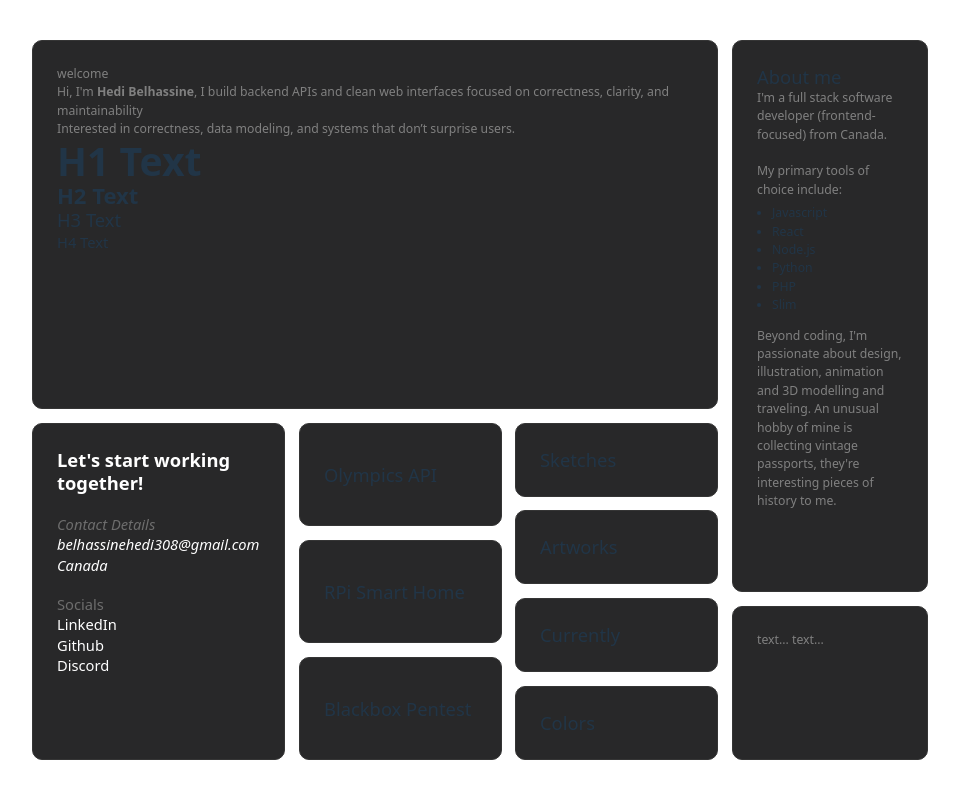
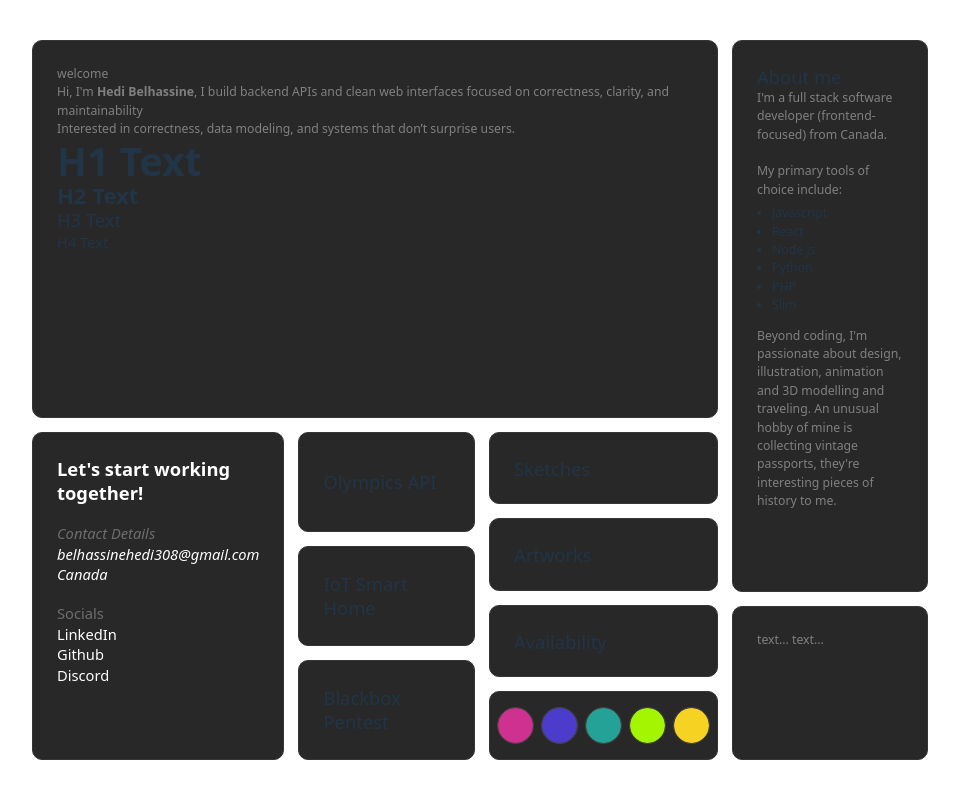
Before and after one commit to hedi3489/my-portfolio, a React (Vite) app: page / in a window 1280 px wide. Shown: the whole page, without its empty margins (160-1119 px from the left). Built offline with nearby package versions, Linux system fonts and the light colour scheme.

Commit message:
Adding themes card

```diff
--- a/src/Cards.css
+++ b/src/Cards.css
@@ -9,28 +9,66 @@
 /* =============== BIO-CARD =============== */
 .bio-card {
   min-width:100%;
-  flex: 6;
+  flex: 5;
 }
 
-/* =============== PROJECT-CARDS =============== */
-.project-card {
+/* =============== LITTLE-CARDS =============== */
+.little-card {
   align-content: center;
 
   flex: 1;
   min-width: 80px;
   min-height: 50px;
-
-  transform-origin: center;
+}
+  /* transform-origin: center;
   will-change: transform;
   transition:
     transform 0.75s cubic-bezier(0.16, 1, 0.3, 1),
-    box-shadow 0.75s cubic-bezier(0.16, 1, 0.3, 1);
-}
-.project-card:hover {
+    box-shadow 0.75s cubic-bezier(0.16, 1, 0.3, 1); */
+
+/* .little-card:hover {
   transform: scale(1.035);
   box-shadow: 0 10px 24px rgba(0,0,0,0.14);
   z-index: 1;
+} */
+
+/* =============== THEME-CARDS =============== */
+.theme-card {
+  gap: 0.75rem;
+  padding: 0px 0.5rem;
+  height: 100%;
+  flex: 3;
 }
+
+.theme-colors {
+  display: flex;
+  gap: 0.5rem;
+  justify-content: center;
+  /* justify-content: space-evenly; */
+}
+
+.theme-dot {
+  width: 37px;
+  height: 37px;
+  padding: 0;
+  border-radius: 50%;
+  border: 1px solid var(--border-card-secondary);
+  background-clip: padding-box;
+  cursor: pointer;
+
+  display: inline-flex; /* optional but safe */
+  align-items: center;
+  justify-content: center;
+
+  transition: transform 0.3s ease, box-shadow 0.3s ease;
+}
+
+
+.theme-dot:hover {
+  transform: scale(1.15);
+  box-shadow: 0 0 0 2px rgba(255, 255, 255, 0.15);
+}
+
 
 /* =============== ABOUT-CARD =============== */
 .about-card {
--- a/src/Cards.jsx
+++ b/src/Cards.jsx
@@ -2,6 +2,8 @@ import { StrictMode } from 'react'
 import { createRoot } from 'react-dom/client'
 import './Cards.css'
 
+
+/* =============== MAIN-CONTENT =============== */
 function BioCard(){
     return <div className='card bio-card'>
         <p>welcome</p>
@@ -13,34 +15,6 @@ function BioCard(){
         <h4>H4 Text</h4>
       </div>
 }
-
-function Projects({ projects = [] }) {
-  return (
-    <div className="flex flex-col">
-      {projects.map((project, index) => (
-        <ProjectCard
-          key={index}
-          title={project.title}
-          description={project.description}
-        />
-      ))}
-    </div>
-  )
-}
-
-function ProjectCard({ title, description }) {
-  const h3Style = (fontSize = '20px') => ({
-      // fontSize: fontSize,
-      fontWeight: 'normal',
-  })
-  return (
-    <div className="card project-card">
-      <h3 style={h3Style()}>{title}</h3>
-      {description && <p>{description}</p>}
-    </div>
-  )
-}
-
 
 function ContactCard() {
   const headingStyle = (color = 'white', italic = false) => ({
@@ -74,7 +48,41 @@ function ContactCard() {
   );
 }
 
+function LittleCard({ title }) {
+  return (
+    <div className="card little-card">
+      <h3>{title}</h3>
+    </div>
+  )
+}
 
+function ThemeCard() {
+  const colors = [
+    '#ce318f',
+    '#4c3ccb',
+    '#24a297',
+    '#a3f500',
+    '#f6d322'
+  ]
+
+  return (
+    <div className="card little-card theme-card">
+      {/* <h3>Theme</h3> */}
+
+      <div className="theme-colors">
+        {colors.map((color, i) => (
+          <button
+            key={i}
+            className="theme-dot"
+            style={{ backgroundColor: color }}
+            aria-label={`Select theme color ${i + 1}`}
+          />
+        ))}
+      </div>
+    </div>
+  )
+}
+/* =============== SIDE-BAR =============== */
 function AboutCard(){
     return <div className='card card about-card'>
         <h3>About me</h3>
@@ -101,11 +109,11 @@ function LittleFooter(){
     </div>
 }
 
-export default Projects;
+// export default Deck;
 export {
-    Projects,
     BioCard,
-    ProjectCard,
+    LittleCard,
+    ThemeCard,
     ContactCard,
     AboutCard,
     LittleFooter,
--- a/src/Containers.css
+++ b/src/Containers.css
@@ -16,7 +16,7 @@
 
 /* =============== SHOWCASE CONTAINER =============== */
 .showcase {
-  flex: 4;
+  flex: 5;
   width: 100%;
 }
 .showcase > * { flex: 1; }
--- a/src/Containers.jsx
+++ b/src/Containers.jsx
@@ -1,39 +1,27 @@
 import './Cards.css'
 import './Containers.css'
-import {BioCard, ContactCard, Projects, AboutCard, LittleFooter} from './Cards.jsx'
+import {BioCard, ContactCard, LittleCard, ThemeCard, AboutCard, LittleFooter} from './Cards.jsx'
 
-const techProjects = [
-  {
-    title: "Olympics API",
-    // description: "A REST-based API" // with pagination, validation, and exception handling."
-  },
-  {
-    title: "RPi Smart Home",
-    // description: "An IoT smart home simulation" // simulation with remote monitoring and control."
-  },
-  {
-    title: "Blackbox Pentest",
-    // description: "A pentest report" // assessment from reconnaissance to exploitation."
-  }
+const projectCards = [
+  { type: 'project', title: 'Olympics API' },
+  { type: 'project', title: 'IoT Smart Home' },
+  { type: 'project', title: 'Blackbox Pentest' }
 ]
-const funProjects = [
-  {
-    title: "Sketches",
-    description: ""
-  },
-  {
-    title: "Artworks",
-    description: ""
-  },
-  {
-    title: "Currently",
-    description: ""
-  },
-  {
-    title: "Colors",
-    description: ""
-  }
+
+const specialCards = [
+  { type: 'sketches', title: 'Sketches' },
+  { type: 'artworks', title: 'Artworks' },
+  { type: 'availability', title: 'Availability' },
+  { type: 'theme', title: 'Theme' }
 ]
+
+const CARD_MAP = {
+  project: LittleCard,
+  sketches: LittleCard,
+  artworks: LittleCard,
+  availability: LittleCard,
+  theme: ThemeCard,
+}
 
 function MainContent(){
     return <div className='flex flex-col flex-center main-content'>
@@ -43,12 +31,22 @@ function MainContent(){
 }
 
 function Showcase(){
-    console.log(funProjects);
     return <div className='flex showcase'>
           <ContactCard />
-          <Projects projects={techProjects} />
-          <Projects projects={funProjects} />
+          <Deck cards={projectCards} />
+          <Deck cards={specialCards} />
         </div>
+}
+
+function Deck({ cards = [] }) {
+  return (
+    <div className="flex flex-col">
+      {cards.map((item, i) => {
+        const Card = CARD_MAP[item.type] || LittleCard
+        return <Card key={i} {...item} />
+      })}
+    </div>
+  )
 }
 
 function SideBar(){
@@ -60,5 +58,6 @@ function SideBar(){
 
 export {
     MainContent,
+    Deck,
     SideBar
 }
```
